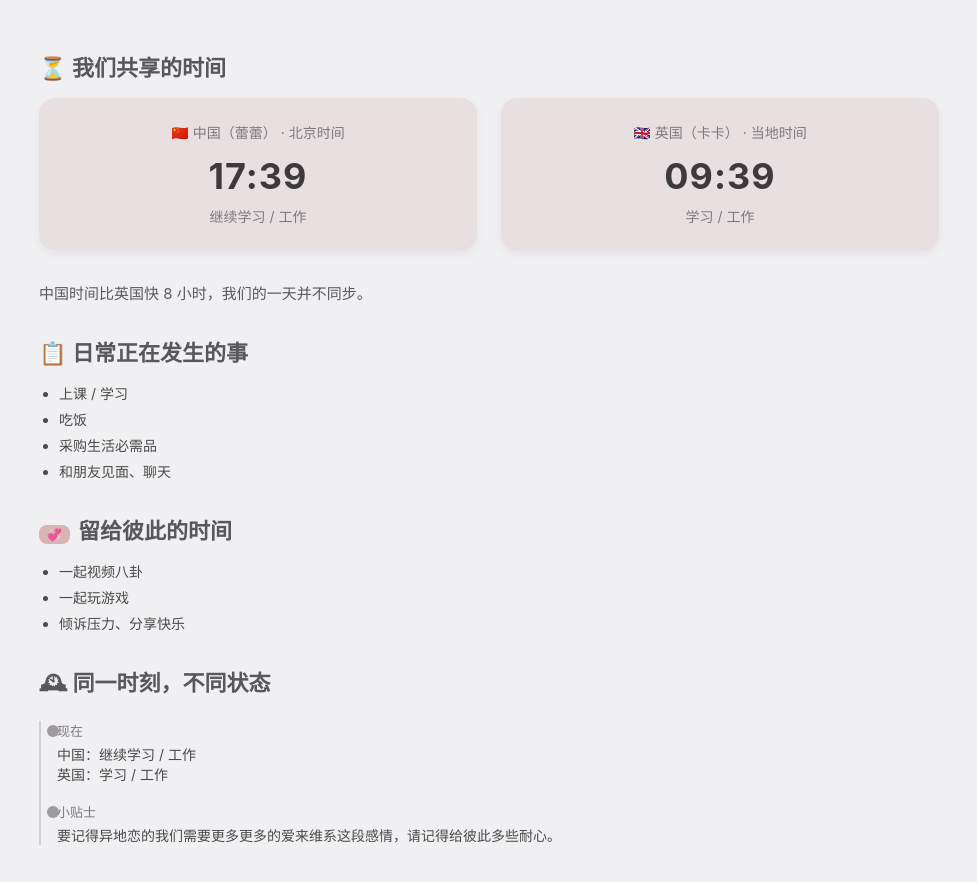
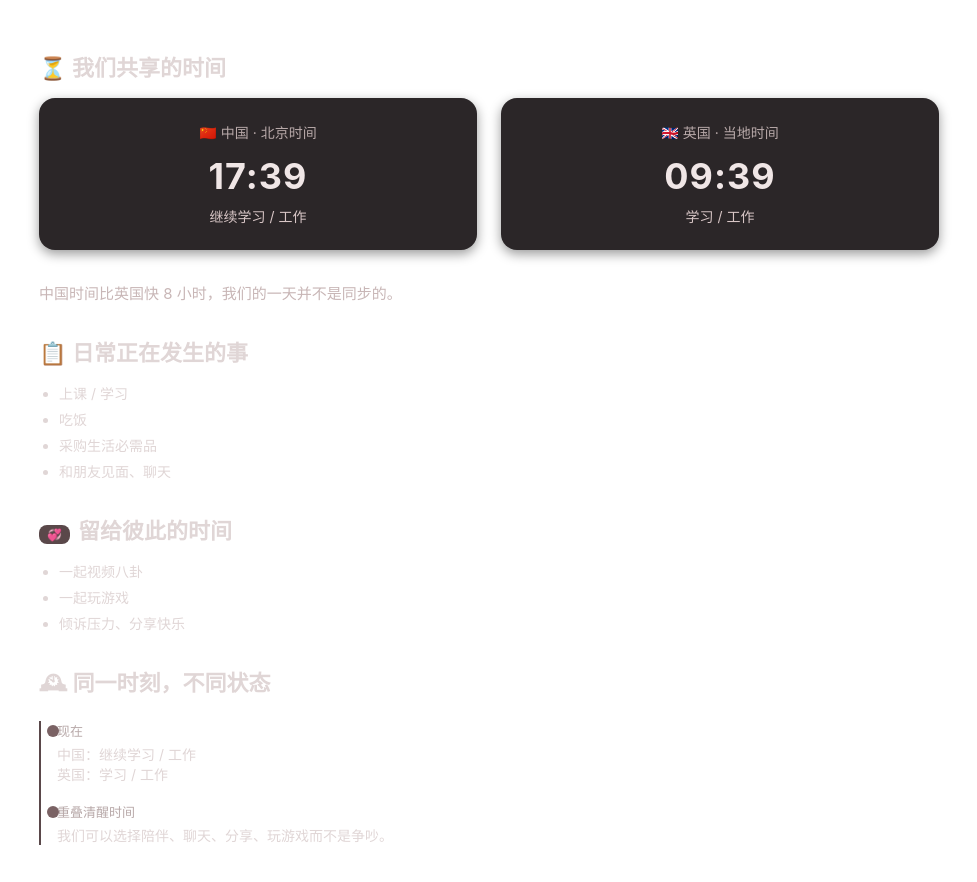
Before and after one commit to Chyiix/what-s-your-plan-today, a plain HTML site: page index.html in a window 1280 px wide. Shown: the whole page, without its empty margins (151-1128 px from the left). Drawn offline with Linux system fonts and the light colour scheme.

Commit message:
Update index.html

```diff
--- a/index.html
+++ b/index.html
@@ -7,10 +7,11 @@
 body {
   margin: 0;
   font-family: -apple-system, BlinkMacSystemFont, "Segoe UI", "PingFang SC", sans-serif;
-  background: #f0f0f2; /* 莫兰迪浅灰背景 */
-  color: #4a4a4a;
+  background: transparent; /* 保持透明，融入 Notion 深色背景 */
+  color: #f0e6e6; /* 浅灰粉文字 */
 }
 
+/* 页面主体 */
 .wrapper {
   max-width: 900px;
   margin: 0 auto;
@@ -23,10 +24,10 @@ h2 {
   font-weight: 600;
   margin-bottom: 16px;
   text-align: left;
-  color: #59575c; /* 莫兰迪深灰 */
+  color: #e0d6d6; /* 莫兰迪灰粉色 */
 }
 
-/* 时钟区域 */
+/* 双时钟区域 */
 .time-row {
   display: grid;
   grid-template-columns: 1fr 1fr;
@@ -37,14 +38,14 @@ h2 {
 .clock-card {
   border-radius: 16px;
   padding: 24px;
-  background: #e7dfe0; /* 莫兰迪灰粉色卡片 */
-  box-shadow: 0 4px 10px rgba(0,0,0,0.05);
+  background: #2b2628; /* 深灰粉色卡片 */
+  box-shadow: 0 4px 12px rgba(0,0,0,0.4);
   text-align: center;
 }
 
 .location {
   font-size: 14px;
-  color: #7d7a7f;
+  color: #b8a9a9; /* 莫兰迪灰粉 */
   margin-bottom: 12px;
 }
 
@@ -53,18 +54,18 @@ h2 {
   font-weight: 700;
   letter-spacing: 1px;
   margin-bottom: 8px;
-  color: #3c3a3d;
+  color: #f0e6e6; /* 浅灰粉 */
 }
 
 .status {
   font-size: 14px;
-  color: #7d7a7f;
+  color: #d8c6c6;
 }
 
 .diff {
   margin-bottom: 32px;
   font-size: 15px;
-  color: #5a585b;
+  color: #c8b6b6;
 }
 
 /* 内容区域 */
@@ -80,14 +81,14 @@ ul {
 li {
   margin-bottom: 6px;
   font-size: 14px;
-  color: #4a4a4a;
+  color: #e0d6d6;
 }
 
 /* 留给彼此标题前标签 */
 .label {
   display: inline-block;
-  background: #d8b4b4; /* 莫兰迪灰粉色标签 */
-  color: #5a3e3e;
+  background: #5a484a; /* 深灰粉色标签 */
+  color: #f0e6e6;
   font-size: 12px;
   font-weight: 500;
   padding: 2px 8px;
@@ -97,7 +98,7 @@ li {
 
 /* 时间轴 */
 .timeline {
-  border-left: 2px solid #d1d0d3;
+  border-left: 2px solid #5a484a; /* 深灰线 */
   padding-left: 16px;
   position: relative;
 }
@@ -115,18 +116,18 @@ li {
   width: 12px;
   height: 12px;
   border-radius: 50%;
-  background: #9e9a9d;
+  background: #7a6264; /* 点颜色 */
 }
 
 .event-time {
   font-size: 13px;
-  color: #7d7a7f;
+  color: #b8a9a9;
   margin-bottom: 4px;
 }
 
 .event-desc {
   font-size: 14px;
-  color: #4a4a4a;
+  color: #e0d6d6;
 }
 </style>
 </head>
@@ -136,13 +137,13 @@ li {
 
   <div class="time-row">
     <div class="clock-card">
-      <div class="location">🇨🇳 中国（蕾蕾） · 北京时间</div>
+      <div class="location">🇨🇳 中国 · 北京时间</div>
       <div class="time" id="cnTime">--:--</div>
       <div class="status" id="cnStatus"></div>
     </div>
 
     <div class="clock-card">
-      <div class="location">🇬🇧 英国（卡卡） · 当地时间</div>
+      <div class="location">🇬🇧 英国 · 当地时间</div>
       <div class="time" id="ukTime">--:--</div>
       <div class="status" id="ukStatus"></div>
     </div>
@@ -202,7 +203,7 @@ function update() {
   document.getElementById("ukStatus").textContent = getStatus(uk.getHours());
 
   document.getElementById("timeDiff").textContent =
-    "中国时间比英国快 8 小时，我们的一天并不同步。";
+    "中国时间比英国快 8 小时，我们的一天并不是同步的。";
 
   const timeline = document.getElementById("timeline");
   timeline.innerHTML = `
@@ -214,9 +215,9 @@ function update() {
       </div>
     </div>
     <div class="event">
-      <div class="event-time">小贴士</div>
+      <div class="event-time">重叠清醒时间</div>
       <div class="event-desc">
-        要记得异地恋的我们需要更多更多的爱来维系这段感情，请记得给彼此多些耐心。
+        我们可以选择陪伴、聊天、分享、玩游戏而不是争吵。
       </div>
     </div>
   `;
```
